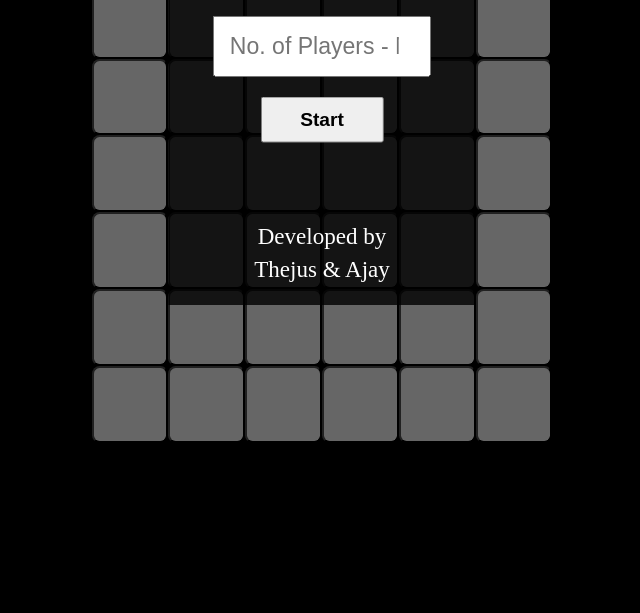
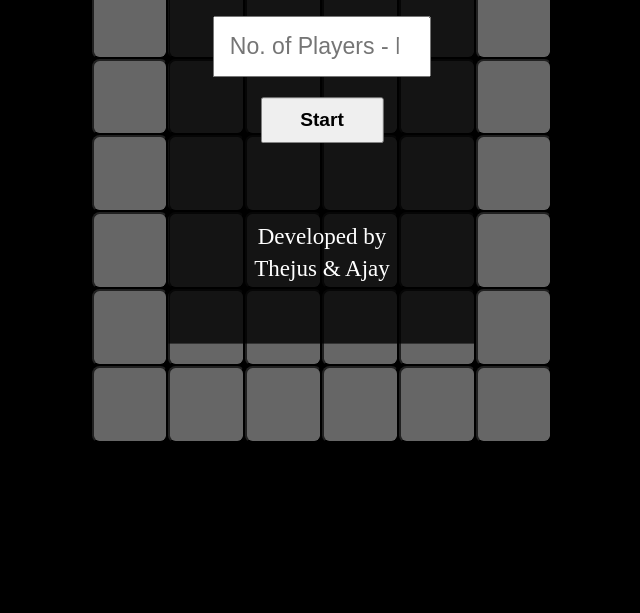
Before and after one commit to thejus-ajay/chain-reaction, a plain HTML site: page index.html in a window 1280 px wide. Shown: the part 310-923 px from the top of the page, without its empty margins (318-958 px from the left). Drawn offline with Linux system fonts and the light colour scheme.

Commit message:
style error

```diff
--- a/css.css
+++ b/css.css
@@ -228,7 +228,7 @@ body {
   background-color: rgba(0,0,0,0.8);
   z-index: 20;
   width: 40rem;
-  height: 50rem;
+  height: 60rem;
   transform: translate(-50%,-50%);
   -ms-transform: translate(-50%,-50%);
   font-size: 4rem;
```
Also changed, not shown: index.html (+1 -1 lines).
